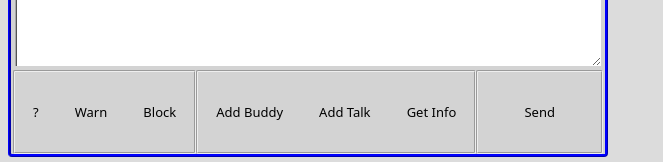
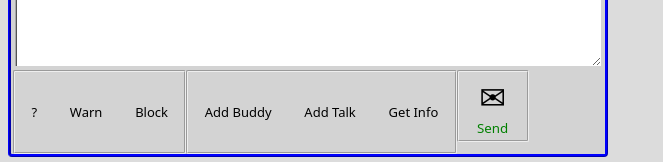
Before and after one commit to developerjaym/AngularInstantMessenger, an Angular app: page / in a window 1280 px wide. Shown: the part 867-1029 px from the top of the page, without its empty margins (0-663 px from the left). Built offline with nearby package versions, Linux system fonts and the light colour scheme; no server answers.

Commit message:
Used icon-button for Send, updated comment

```diff
--- a/src/app/messages.service.ts
+++ b/src/app/messages.service.ts
@@ -32,7 +32,7 @@ export class MessagesService {
         // can I retry this if it fails?
         // can I share this so that new Subscribers don't kick off new Http calls?
         // is there a way I can make this stop
-        //    like take updates until some condition is true?
+        //    like take updates while some condition is true?
     );
   }
 }
--- a/src/app/messaging/component/message-window/message-window.component.html
+++ b/src/app/messaging/component/message-window/message-window.component.html
@@ -55,10 +55,11 @@
             Get Info
           </div>
         </div>
-        <div class="grooved message-composer__option-group">
-          <div class="centered message-composer__option">
-            Send
-          </div>
+        <div class="message-composer__option-group">
+          <button class="grooved icon-button">
+            <div class="icon-button__icon">✉</div>
+            <div class="icon-button__label">Send</div>
+          </button>
         </div>
       </div>
     </div>
```
